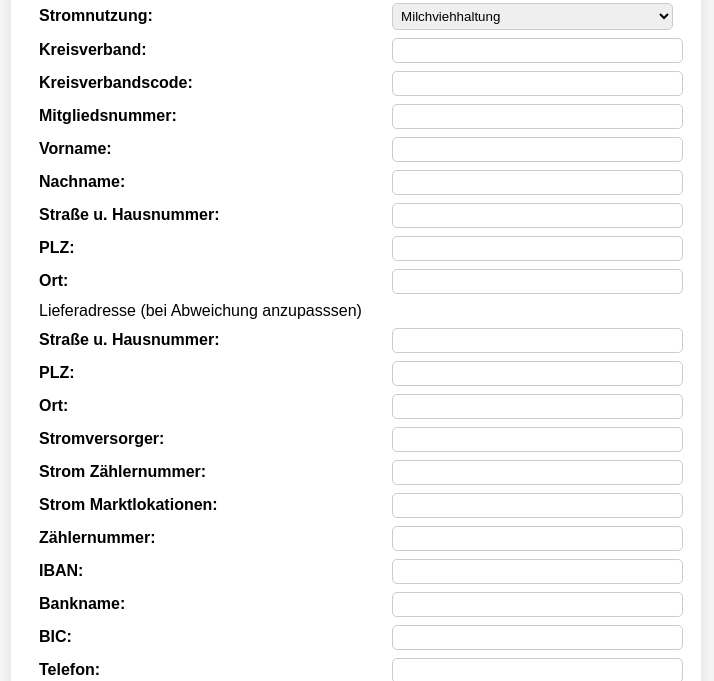
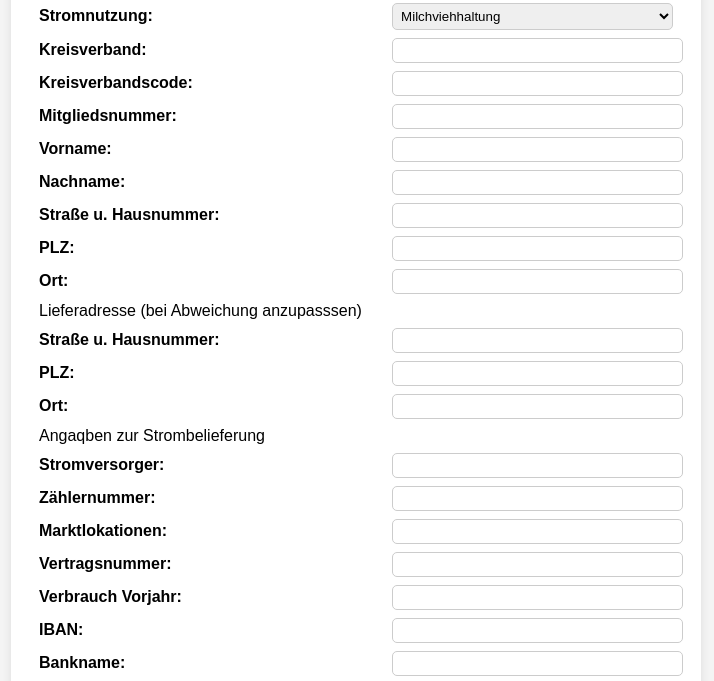
Before and after one commit to thebomuc/Lvbstrom, a website: page public/index.html in a window 1280 px wide. Shown: the part 117-798 px from the top of the page, without its empty margins (17-731 px from the left). Drawn offline with Linux system fonts and the light colour scheme.

Commit message:
Update index.html

```diff
--- a/public/index.html
+++ b/public/index.html
@@ -87,23 +87,26 @@
                 <tr><td><label for="kreisverband">Kreisverband:</label></td><td><input type="text" id="kreisverband" name="kreisverband" required></td></tr>
                 <tr><td><label for="kreisverbandscode">Kreisverbandscode:</label></td><td><input type="text" id="kreisverbandscode" name="kreisverbandscode" required></td></tr>
                 <tr><td><label for="mitgliedsnummer">Mitgliedsnummer:</label></td><td><input type="text" id="mitgliedsnummer" name="mitgliedsnummer" required></td></tr>
-                <tr><td><label for="vorname">Vorname:</label></td><td><input type="text" id="vorname" name="vorname" required></td></tr>
-                <tr><td><label for="nachname">Nachname:</label></td><td><input type="text" id="nachname" name="nachname" required></td></tr>
-                <tr><td><label for="strasse">Straße u. Hausnummer:</label></td><td><input type="text" id="strasse" name="strasse" required></td></tr>
-                <tr><td><label for="plz">PLZ:</label></td><td><input type="text" id="plz" name="plz" required></td></tr>
-                <tr><td><label for="ort">Ort:</label></td><td><input type="text" id="ort" name="ort" required></td></tr>
+                <tr><td><label for="kvorname">Vorname:</label></td><td><input type="text" id="kvorname" name="kvorname" required></td></tr>
+                <tr><td><label for="knachname">Nachname:</label></td><td><input type="text" id="knachname" name="knachname" required></td></tr>
+                <tr><td><label for="kstr">Straße u. Hausnummer:</label></td><td><input type="text" id="kstr" name="kstr" required></td></tr>
+                <tr><td><label for="kplz">PLZ:</label></td><td><input type="text" id="kplz" name="kplz" required></td></tr>
+                <tr><td><label for="kort">Ort:</label></td><td><input type="text" id="kort" name="kort" required></td></tr>
 				<tr><td>Lieferadresse (bei Abweichung anzupasssen)</td></tr>
-				<tr><td><label for="strassel">Straße u. Hausnummer:</label></td><td><input type="text" id="strasse" name="strasse" required></td></tr>
-                <tr><td><label for="plzl">PLZ:</label></td><td><input type="text" id="plz" name="plz" required></td></tr>
-                <tr><td><label for="ortl">Ort:</label></td><td><input type="text" id="ort" name="ort" required></td></tr>
-                <tr><td><label for="stromversorger">Stromversorger:</label></td><td><input type="text" id="stromversorger" name="stromversorger"></td></tr>
-                <tr><td><label for="zaehlernummer">Strom Zählernummer:</label></td><td><input type="text" id="zaehlernummer" name="zaehlernummer" required></td></tr>
-				<tr><td><label for="marktlokationen">Strom Marktlokationen:</label></td><td><input type="text" id="zaehlernummer" name="zaehlernummer" required></td></tr>
-				<tr><td><label for="Strom Vertragsnummer">Zählernummer:</label></td><td><input type="text" id="zaehlernummer" name="zaehlernummer" required></td></tr>
-                <tr><td><label for="iban">IBAN:</label></td><td><input type="text" id="iban" name="iban" required></td></tr>
+				<tr><td><label for="lstr">Straße u. Hausnummer:</label></td><td><input type="text" id="lstr" name="lstr" required></td></tr>
+                <tr><td><label for="lplz">PLZ:</label></td><td><input type="text" id="lplz" name="lplz" required></td></tr>
+                <tr><td><label for="lort">Ort:</label></td><td><input type="text" id="lort" name="lort" required></td></tr>
+                <tr><td>Angaqben zur Strombelieferung</td></tr>
+				<tr><td><label for="stromversorger">Stromversorger:</label></td><td><input type="text" id="stromversorger" name="stromversorger"></td></tr>
+                <tr><td><label for="zaehlernummer">Zählernummer:</label></td><td><input type="text" id="zaehlernummer" name="zaehlernummer" required></td></tr>
+				<tr><td><label for="marktl">Marktlokationen:</label></td><td><input type="text" id="marktl" name="marktl" required></td></tr>
+				<tr><td><label for="vertragsnummer">Vertragsnummer:</label></td><td><input type="text" id="vertragsnummer" name="vertragsnummer" required></td></tr>
+                <tr><td><label for="verbrauch">Verbrauch Vorjahr:</label></td><td><input type="text" id="verbrauch" name="verbrauch" required></td></tr>
+				<tr><td><label for="iban">IBAN:</label></td><td><input type="text" id="iban" name="iban" required></td></tr>
                 <tr><td><label for="bankname">Bankname:</label></td><td><input type="text" id="bankname" name="bankname" required></td></tr>
                 <tr><td><label for="bic">BIC:</label></td><td><input type="text" id="bic" name="bic"></td></tr>
                 <tr><td><label for="telefon">Telefon:</label></td><td><input type="text" id="telefon" name="telefon"></td></tr>
+				<tr><td><label for="fax">Fax:</label></td><td><input type="text" id="fax" name="fax"></td></tr>
                 <tr><td><label for="email">E-Mail (für Rechnungen):</label></td><td><input type="email" id="email" name="email"></td></tr>
                 <tr><td><label for="kundentyp">Kundentyp:</label></td>
                     <td>
@@ -121,6 +124,6 @@
             <button type="submit">PDF generieren</button>
         </form>
     </div>
-<script> document.addEventListener("DOMContentLoaded", function() { document.getElementById("datum").value = new Date().toLocaleDateString("de-DE"); }); document.getElementById("pdfForm").addEventListener("submit", async function(event) { event.preventDefault(); const formData = new FormData(this); const jsonData = {}; formData.forEach((value, key) => jsonData[key] = value); const response = await fetch("https://lvbstrom.onrender.com/fill-pdf", { method: "POST", headers: { "Content-Type": "application/json" }, body: JSON.stringify(jsonData) }); if (response.ok) { const blob = await response.blob(); const url = window.URL.createObjectURL(blob); const a = document.createElement("a"); a.href = url; a.download = "filled-form.pdf"; document.body.appendChild(a); a.click(); window.URL.revokeObjectURL(url); } else { alert("Fehler beim Generieren der PDF."); } }); </script>
+	<script> document.addEventListener("DOMContentLoaded", function() { document.getElementById("datum").value = new Date().toLocaleDateString("de-DE"); }); document.getElementById("pdfForm").addEventListener("submit", async function(event) { event.preventDefault(); const formData = new FormData(this); const jsonData = {}; formData.forEach((value, key) => jsonData[key] = value); const response = await fetch("https://lvbstrom.onrender.com/fill-pdf", { method: "POST", headers: { "Content-Type": "application/json" }, body: JSON.stringify(jsonData) }); if (response.ok) { const blob = await response.blob(); const url = window.URL.createObjectURL(blob); const a = document.createElement("a"); a.href = url; a.download = "filled-form.pdf"; document.body.appendChild(a); a.click(); window.URL.revokeObjectURL(url); } else { alert("Fehler beim Generieren der PDF."); } }); </script>
 </body>
 </html>
```
